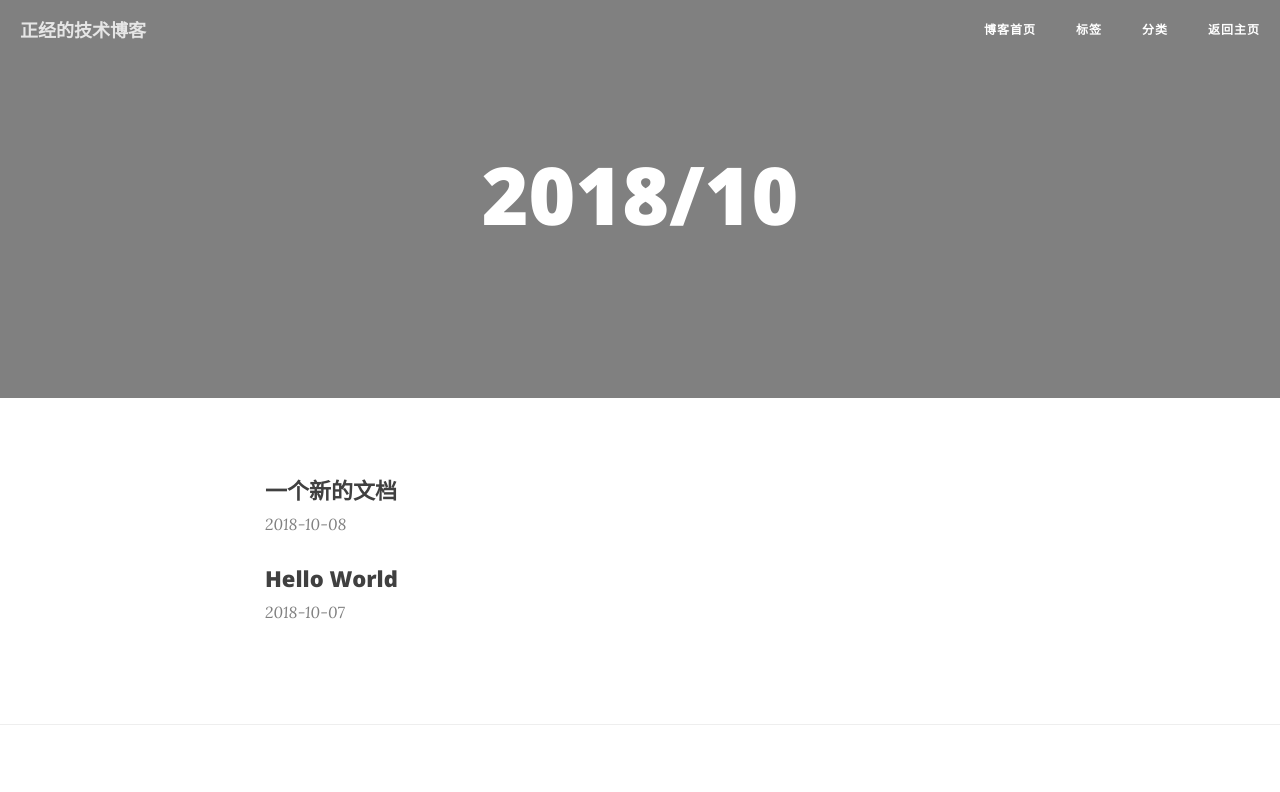
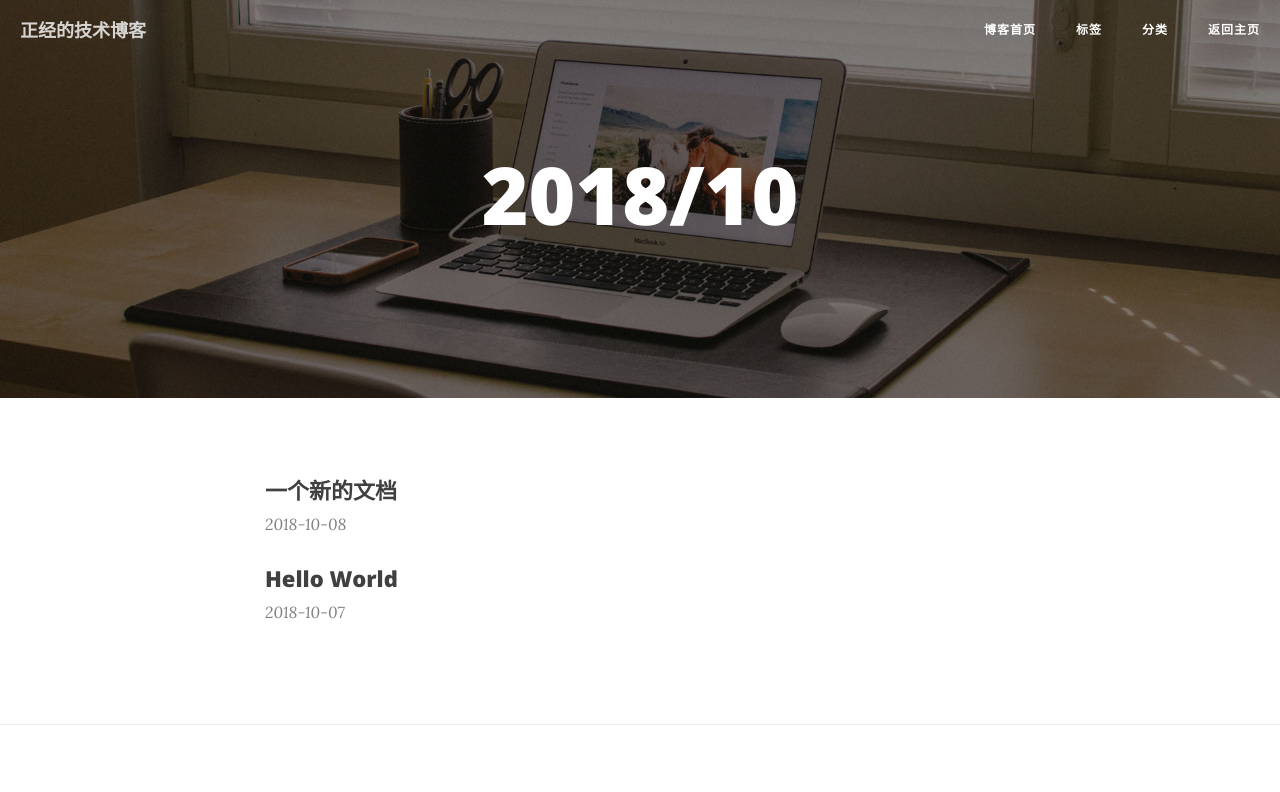
Before and after one commit to zty4682137/blog, a plain HTML site: page archives/2018/10/index.html in a window 1280 px wide. Shown: the top 792 px of the page. Drawn offline with nearby package versions, Linux system fonts and the light colour scheme.

Commit message:
Site updated: 2018-10-09 14:10:25

```diff
--- a/archives/2018/10/index.html
+++ b/archives/2018/10/index.html
@@ -38,7 +38,7 @@
     <!--Page Cover-->
 
 
-        <meta property="og:image" content="http://zhangtianyang.cn/blog./img/home-bg.jpg"/>
+        <meta property="og:image" content="http://zhangtianyang.cn/blog/blog/assets/home-bg.jpg"/>
 
 
         <meta name="twitter:card" content="summary_large_image"/>
@@ -46,7 +46,7 @@
 
 
 
-        <meta name="twitter:image" content="http://zhangtianyang.cn/blog./img/home-bg.jpg"/>
+        <meta name="twitter:image" content="http://zhangtianyang.cn/blog/blog/assets/home-bg.jpg"/>
 
 
     <!-- Title -->
@@ -149,7 +149,7 @@
 
 <!-- Page Header -->
 <!-- Set your background image for this header in the theme's configuration: index_cover -->
-<header class="intro-header" style="background-image: url('./img/home-bg.jpg')">
+<header class="intro-header" style="background-image: url('/blog/assets/home-bg.jpg')">
     <div class="container">
         <div class="row">
             <div class="col-lg-8 col-lg-offset-2 col-md-10 col-md-offset-1">
```
Also changed, not shown: 2018/10/07/hello-world/index.html (+2 -2 lines), 2018/10/08/一个新的文档/index.html (+2 -2 lines), archives/2018/index.html (+3 -3 lines), archives/index.html (+3 -3 lines), categories/index.html (+3 -3 lines), categories/测试文档/index.html (+3 -3 lines), index.html (+3 -3 lines), tags/index.html (+3 -3 lines), tags/测试1/index.html (+3 -3 lines), tags/测试2/index.html (+3 -3 lines), img/about-bg.jpg (deleted), img/contact-bg.jpg (deleted), img/home-bg.jpg (deleted).
